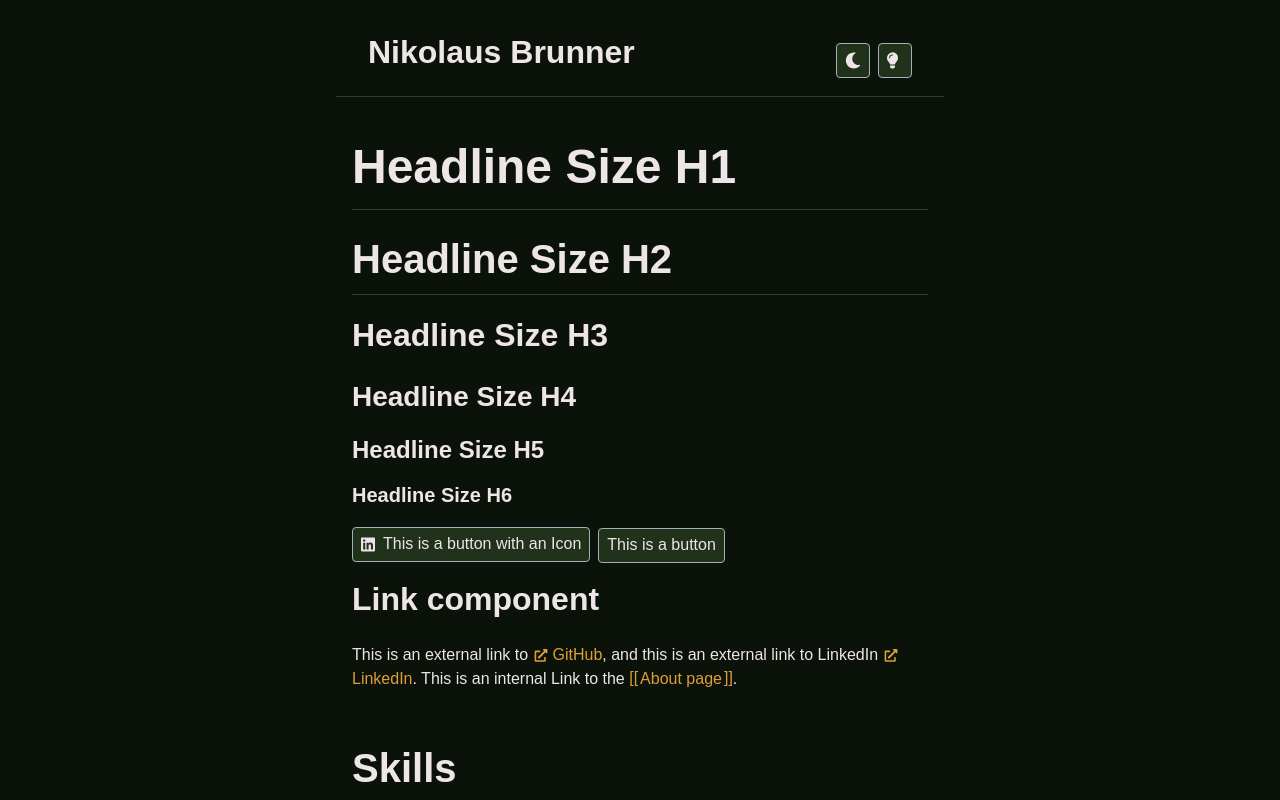
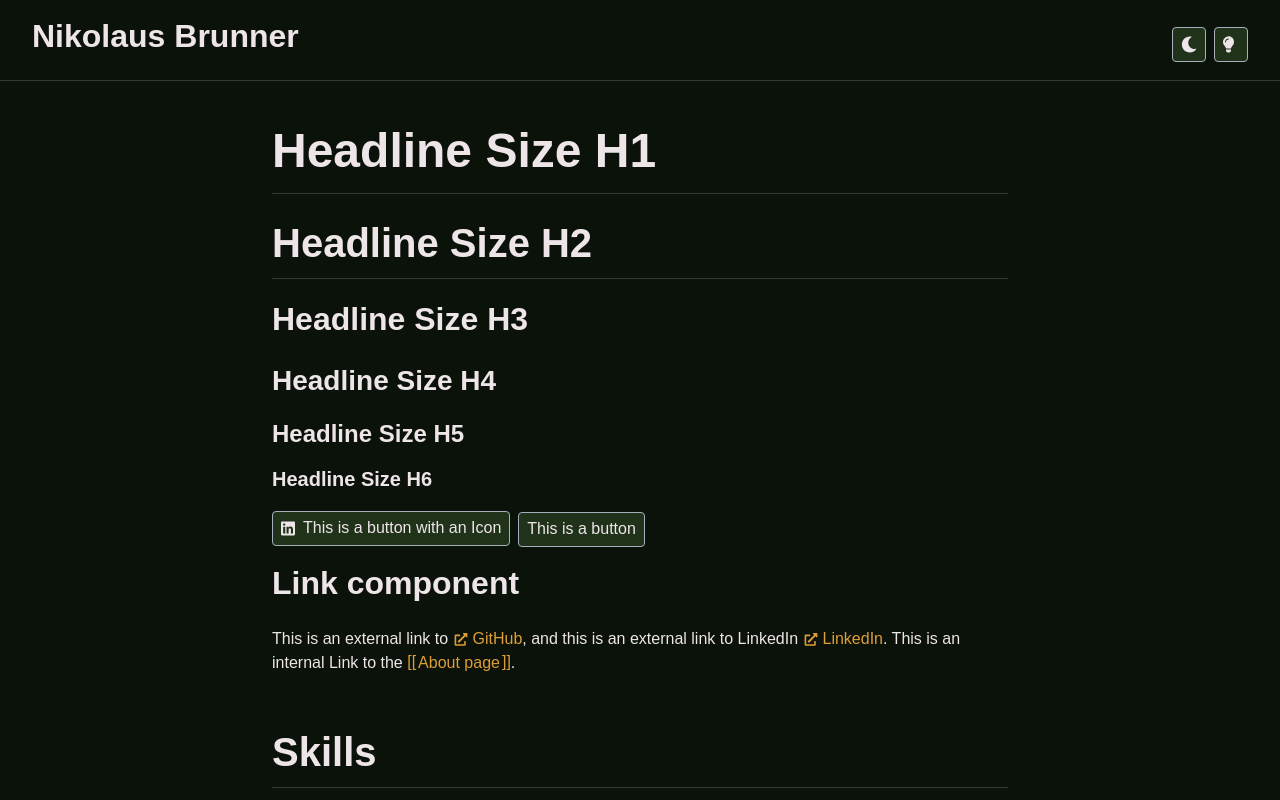
Before and after one commit to nikbrunner/nibru.dev, a Next.js app: page / in a window 1280 px wide. Shown: the top 800 px of the page. Built offline with nearby package versions, Linux system fonts and the light colour scheme.

Commit message:
Added Head and Nav to Page

```diff
--- a/components/Page.tsx
+++ b/components/Page.tsx
@@ -1,4 +1,8 @@
 import React, { useContext } from 'react';
+import Head from 'next/head';
+
+import Main from './Main';
+import Nav from './Nav';
 
 import { GenericProps } from '../types/GenericProps';
 
@@ -7,14 +11,26 @@ import { ThemeContext } from '../context/ThemeContext';
 import { cn } from '../lib/cn';
 interface Props extends GenericProps {
   name: string;
+  title: string;
 }
 
-const Page = ({ children, name }: Props) => {
+const Page = ({ children, name, title }: Props) => {
   const { theme } = useContext(ThemeContext);
   return (
-    <div className={cn('Page', [name], { [theme]: theme })}>
-      {children}
-    </div>
+    <>
+      <Head>
+        <title>{title}</title>
+
+        {/* TODO REplace Favicon */}
+        <link rel='icon' href='/favicon.ico' />
+      </Head>
+
+      <Nav />
+
+      <div className={cn('Page', [name], { [theme]: theme })}>
+        <Main>{children}</Main>
+      </div>
+    </>
   );
 };
 
--- a/pages/index.tsx
+++ b/pages/index.tsx
@@ -1,8 +1,6 @@
-import React, { useContext } from 'react';
-import Head from 'next/head';
+import React from 'react';
 import { FontAwesomeIcon } from '@fortawesome/react-fontawesome';
 
-import Main from '../components/Main';
 import Section from '../components/Section';
 import Row from '../components/Row';
 import Button from '../components/Button';
@@ -13,8 +11,6 @@ import Headline from '../components/Headline';
 import Link from '../components/Link';
 import Page from '../components/Page';
 
-import { Theme, ThemeContext } from '../context/ThemeContext';
-
 import { Experience as ExperienceType } from '../types/Experience';
 import { Skill as SkillType } from '../types/Skill';
 
@@ -22,19 +18,8 @@ import skills from '../data/skills';
 import experiences from '../data/experiences';
 import profile from '../data/profile';
 
-const Home = () => {
-  const { theme } = useContext(ThemeContext);
-
-  return (
-    <Page name='Home'>
-      <Head>
-        <title>{theme === Theme.dark ? '🌑' : '🌕'} nibru.dev</title>
-
-        <link rel='icon' href='/favicon.ico' />
-      </Head>
-
-      <Main>
-        <Nav />
+const Home = () => (
+  <Page name='Home' title='nibru.dev'>
     <Section classNames={['Home__profile-section']}>
       <Headline tag={'h1'} size={'h1'}>
         Headline Size H1
@@ -110,10 +95,7 @@ const Home = () => {
         <Headline>Experiences</Headline>
       </Row>
 
-          <Row
-            cols={'fourCols'}
-            classNames={['Home__experiences-container']}
-          >
+      <Row cols={'fourCols'} classNames={['Home__experiences-container']}>
         {experiences.map(
           (
             { title, dateRange, company, details }: ExperienceType,
@@ -131,9 +113,7 @@ const Home = () => {
         )}
       </Row>
     </Section>
-      </Main>
   </Page>
 );
-};
 
 export default Home;
--- a/scss/components/_Main.scss
+++ b/scss/components/_Main.scss
@@ -1,6 +1,25 @@
 // TODO Write MediaQueries
 .Main {
-  padding: $space-m;
-  width: 50vw;
+  width: 100vw;
   margin: 0 auto;
+
+  @include mq('m') {
+    width: 75vw;
+  }
+
+  @include mq('l') {
+    width: 65vw;
+  }
+
+  @include mq('xl') {
+    width: 60vw;
+  }
+
+  @include mq('xxl') {
+    width: 55vw;
+  }
+
+  @include mq('xxxl') {
+    width: 45vw;
+  }
 }
```
Lines whose indentation alone changed are shown as unchanged.
